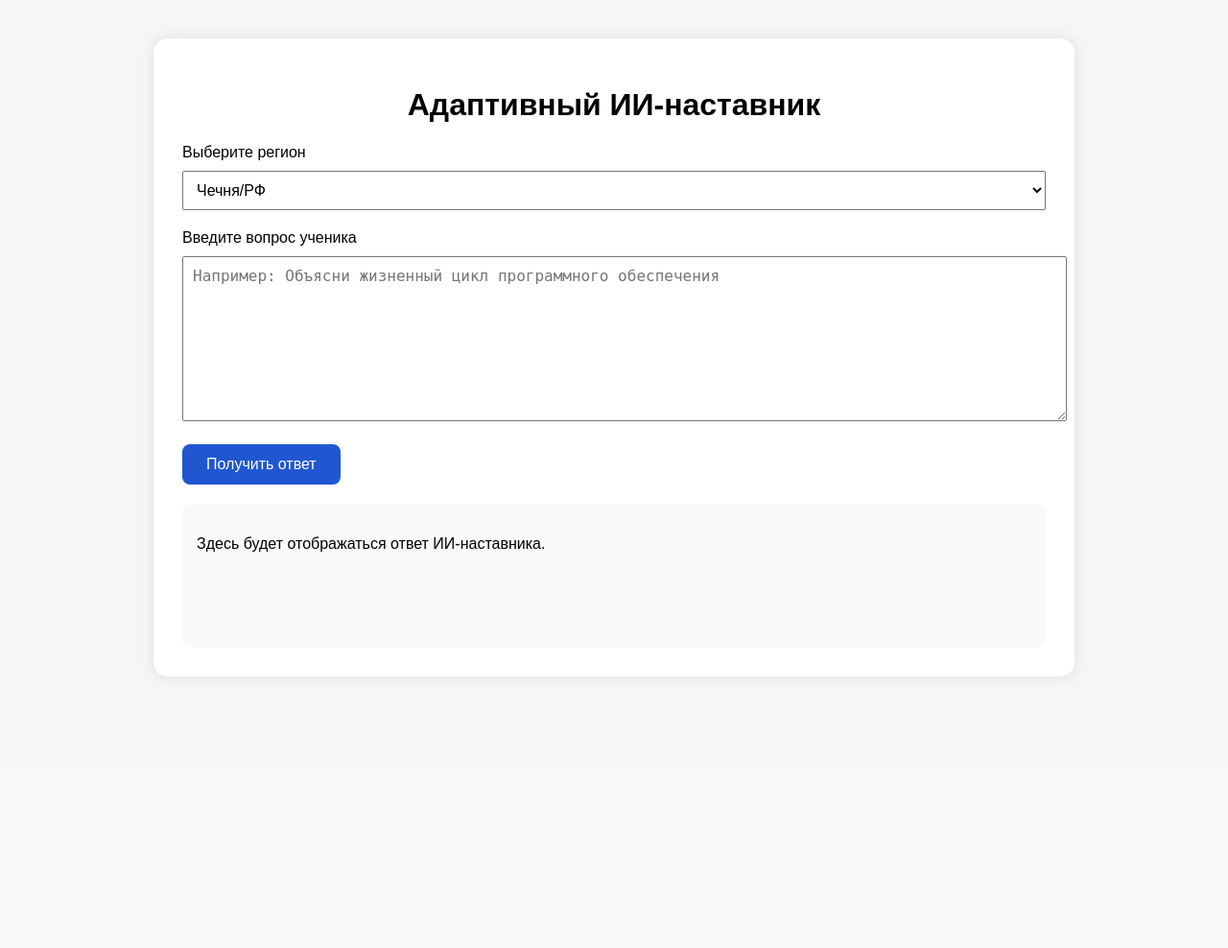
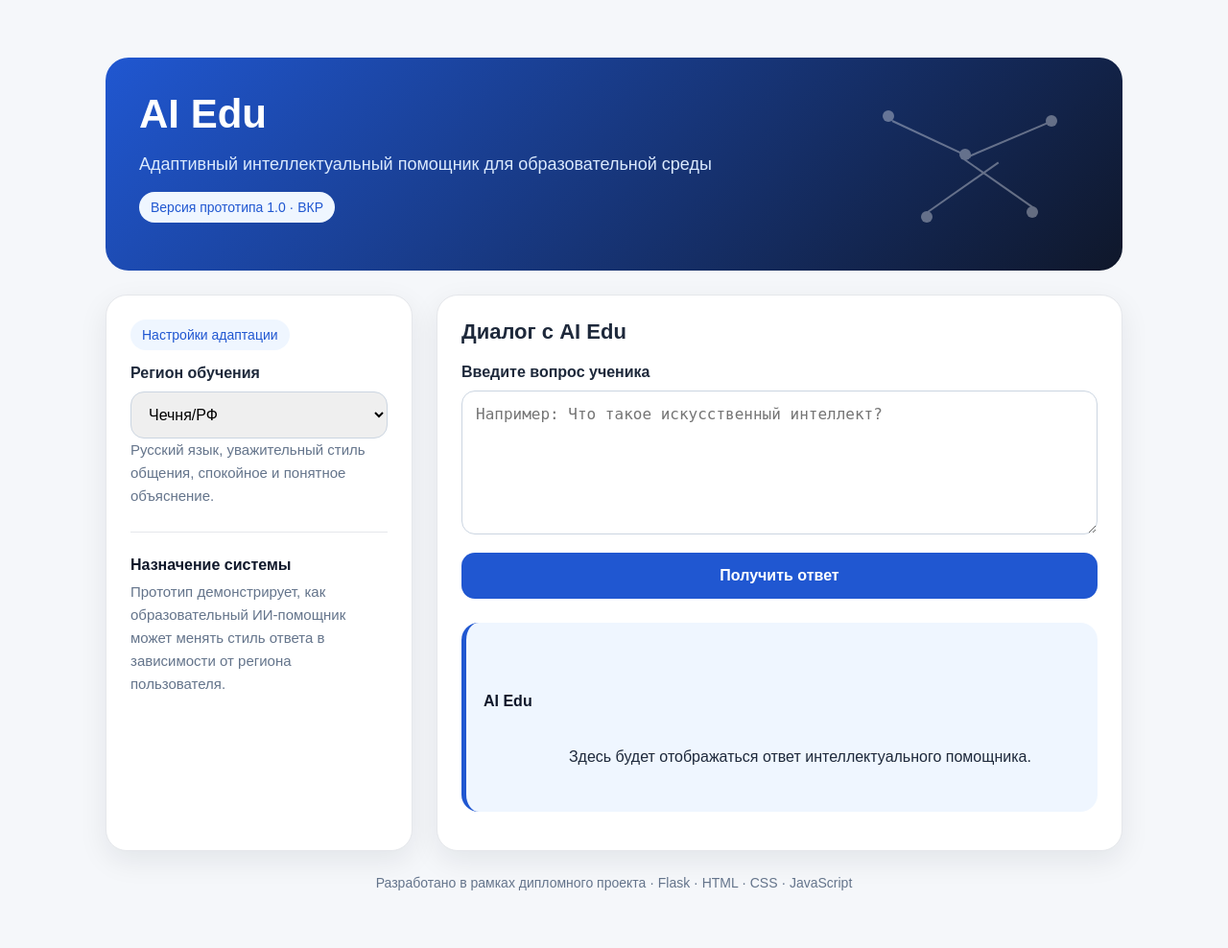
Before and after one commit to tialia24/ai-tutor-diploma, a Flask app: page / in a window 1280 px wide. Shown: the whole page at 96% size. Before the commit the page ends 710 px from the top, so only its background shows below. Run offline with Flask 3, Linux system fonts and the light colour scheme.

Commit message:
New AI Edu design

```diff
--- a/templates/index.html
+++ b/templates/index.html
@@ -2,99 +2,285 @@
 <html lang="ru">
 <head>
 <meta charset="UTF-8">
-<title>Адаптивный ИИ-наставник</title>
+<title>AI Edu</title>
 
 <style>
-body {
-    background: #f4f6f8;
-    font-family: Arial, sans-serif;
+* {
+    box-sizing: border-box;
 }
 
-.container {
-    width: 900px;
-    margin: 40px auto;
-    background: white;
-    padding: 30px;
-    border-radius: 15px;
-    box-shadow: 0 0 15px rgba(0,0,0,0.1);
+body {
+    margin: 0;
+    font-family: Arial, sans-serif;
+    background: #f5f7fa;
+    color: #1e293b;
 }
 
-h1 {
-    text-align: center;
+.page {
+    max-width: 1100px;
+    margin: 40px auto;
+    padding: 20px;
 }
 
-select,
-textarea {
+.hero {
+    background: linear-gradient(135deg, #2057d1, #0f172a);
+    color: white;
+    padding: 35px;
+    border-radius: 24px;
+    margin-bottom: 25px;
+    position: relative;
+    overflow: hidden;
+}
+
+.hero h1 {
+    margin: 0;
+    font-size: 42px;
+}
+
+.hero p {
+    font-size: 18px;
+    color: #dbeafe;
+}
+
+.network {
+    position: absolute;
+    right: 40px;
+    top: 35px;
+    width: 230px;
+    height: 160px;
+    opacity: 0.35;
+}
+
+.dot {
+    position: absolute;
+    width: 12px;
+    height: 12px;
+    background: white;
+    border-radius: 50%;
+}
+
+.line {
+    position: absolute;
+    height: 2px;
+    background: white;
+    transform-origin: left center;
+}
+
+.main {
+    display: grid;
+    grid-template-columns: 320px 1fr;
+    gap: 25px;
+}
+
+.card {
+    background: white;
+    border-radius: 22px;
+    padding: 25px;
+    box-shadow: 0 10px 30px rgba(15, 23, 42, 0.08);
+    border: 1px solid #e5e7eb;
+}
+
+label {
+    font-weight: bold;
+    display: block;
+    margin-bottom: 10px;
+}
+
+select, textarea {
     width: 100%;
-    padding: 10px;
-    margin-top: 10px;
-    margin-bottom: 20px;
+    border: 1px solid #cbd5e1;
+    border-radius: 14px;
+    padding: 14px;
     font-size: 16px;
+    outline: none;
 }
 
 textarea {
-    height: 150px;
+    min-height: 150px;
+    resize: vertical;
 }
 
 button {
+    width: 100%;
+    margin-top: 15px;
     background: #2057d1;
     color: white;
     border: none;
-    padding: 12px 25px;
-    border-radius: 8px;
+    border-radius: 14px;
+    padding: 15px;
+    font-size: 16px;
+    font-weight: bold;
     cursor: pointer;
-    font-size: 16px;
 }
 
-.answer {
-    margin-top: 20px;
-    padding: 15px;
-    background: #f8f9fa;
-    border-radius: 10px;
-    min-height: 120px;
+button:hover {
+    background: #1747b3;
+}
+
+.badge {
+    display: inline-block;
+    background: #eff6ff;
+    color: #2057d1;
+    padding: 8px 12px;
+    border-radius: 999px;
+    font-size: 14px;
+    margin-bottom: 15px;
+}
+
+.info {
+    color: #64748b;
+    line-height: 1.6;
+    font-size: 15px;
+}
+
+.chat-title {
+    font-size: 22px;
+    font-weight: bold;
+    margin-bottom: 20px;
+}
+
+.message {
+    padding: 18px;
+    border-radius: 18px;
+    margin-bottom: 15px;
+    line-height: 1.6;
     white-space: pre-wrap;
+}
+
+.user-message {
+    background: #f1f5f9;
+}
+
+.ai-message {
+    background: #eff6ff;
+    border-left: 5px solid #2057d1;
+}
+
+.small-title {
+    font-weight: bold;
+    margin-bottom: 7px;
+    color: #0f172a;
+}
+
+.footer-note {
+    text-align: center;
+    color: #64748b;
+    margin-top: 25px;
+    font-size: 14px;
 }
 </style>
 </head>
 
 <body>
 
-<div class="container">
+<div class="page">
 
-<h1>Адаптивный ИИ-наставник</h1>
+    <div class="hero">
+        <h1>AI Edu</h1>
+        <p>Адаптивный интеллектуальный помощник для образовательной среды</p>
+        <div class="badge">Версия прототипа 1.0 · ВКР</div>
 
-<label>Выберите регион</label>
+        <div class="network">
+            <div class="dot" style="left:20px; top:20px;"></div>
+            <div class="dot" style="left:100px; top:60px;"></div>
+            <div class="dot" style="left:190px; top:25px;"></div>
+            <div class="dot" style="left:60px; top:125px;"></div>
+            <div class="dot" style="left:170px; top:120px;"></div>
 
-<select id="region">
+            <div class="line" style="left:30px; top:30px; width:90px; transform:rotate(25deg);"></div>
+            <div class="line" style="left:110px; top:67px; width:95px; transform:rotate(-23deg);"></div>
+            <div class="line" style="left:105px; top:70px; width:90px; transform:rotate(35deg);"></div>
+            <div class="line" style="left:67px; top:125px; width:90px; transform:rotate(-35deg);"></div>
+        </div>
+    </div>
+
+    <div class="main">
+
+        <div class="card">
+            <div class="badge">Настройки адаптации</div>
+
+            <label for="region">Регион обучения</label>
+            <select id="region" onchange="changeRegionInfo()">
                 <option value="chechnya">Чечня/РФ</option>
                 <option value="usa">США</option>
                 <option value="china">Китай</option>
             </select>
 
-<label>Введите вопрос ученика</label>
+            <div class="info" id="regionInfo">
+                Русский язык, уважительный стиль общения, спокойное и понятное объяснение.
+            </div>
 
-<textarea id="question" placeholder="Например: Объясни жизненный цикл программного обеспечения"></textarea>
+            <hr style="border:none; border-top:1px solid #e5e7eb; margin:25px 0;">
+
+            <div class="small-title">Назначение системы</div>
+            <div class="info">
+                Прототип демонстрирует, как образовательный ИИ-помощник может менять стиль ответа в зависимости от региона пользователя.
+            </div>
+        </div>
+
+        <div class="card">
+            <div class="chat-title">Диалог с AI Edu</div>
+
+            <label for="question">Введите вопрос ученика</label>
+            <textarea id="question" placeholder="Например: Что такое искусственный интеллект?"></textarea>
 
             <button type="button" onclick="sendQuestion()">Получить ответ</button>
 
-<div class="answer" id="answer">
-Здесь будет отображаться ответ ИИ-наставника.
+            <div id="chatArea" style="margin-top:25px;">
+                <div class="message ai-message">
+                    <div class="small-title">AI Edu</div>
+                    Здесь будет отображаться ответ интеллектуального помощника.
+                </div>
+            </div>
+        </div>
+
+    </div>
+
+    <div class="footer-note">
+        Разработано в рамках дипломного проекта · Flask · HTML · CSS · JavaScript
     </div>
 
 </div>
 
 <script>
+function changeRegionInfo() {
+    const region = document.getElementById("region").value;
+    const regionInfo = document.getElementById("regionInfo");
+
+    if (region === "chechnya") {
+        regionInfo.innerText = "Русский язык, уважительный стиль общения, спокойное и понятное объяснение.";
+    } else if (region === "usa") {
+        regionInfo.innerText = "English language, Socratic method, guiding questions and step-by-step reasoning.";
+    } else {
+        regionInfo.innerText = "中文正式交流风格，结构化解释，礼貌和清晰的回答。";
+    }
+}
+
 async function sendQuestion() {
     const region = document.getElementById("region").value;
     const question = document.getElementById("question").value;
-    const answerBlock = document.getElementById("answer");
+    const chatArea = document.getElementById("chatArea");
 
     if (question.trim() === "") {
-        answerBlock.innerText = "Введите вопрос ученика.";
+        chatArea.innerHTML = `
+            <div class="message ai-message">
+                <div class="small-title">AI Edu</div>
+                Введите вопрос ученика.
+            </div>
+        `;
         return;
     }
 
-    answerBlock.innerText = "Ответ формируется...";
+    chatArea.innerHTML = `
+        <div class="message user-message">
+            <div class="small-title">Пользователь</div>
+            ${question}
+        </div>
+        <div class="message ai-message">
+            <div class="small-title">AI Edu</div>
+            Ответ формируется...
+        </div>
+    `;
 
     const response = await fetch("/ask", {
         method: "POST",
@@ -108,7 +294,17 @@ async function sendQuestion() {
     });
 
     const data = await response.json();
-    answerBlock.innerText = data.answer;
+
+    chatArea.innerHTML = `
+        <div class="message user-message">
+            <div class="small-title">Пользователь</div>
+            ${question}
+        </div>
+        <div class="message ai-message">
+            <div class="small-title">AI Edu</div>
+            ${data.answer}
+        </div>
+    `;
 }
 </script>
 
```
Lines whose indentation alone changed are shown as unchanged.
